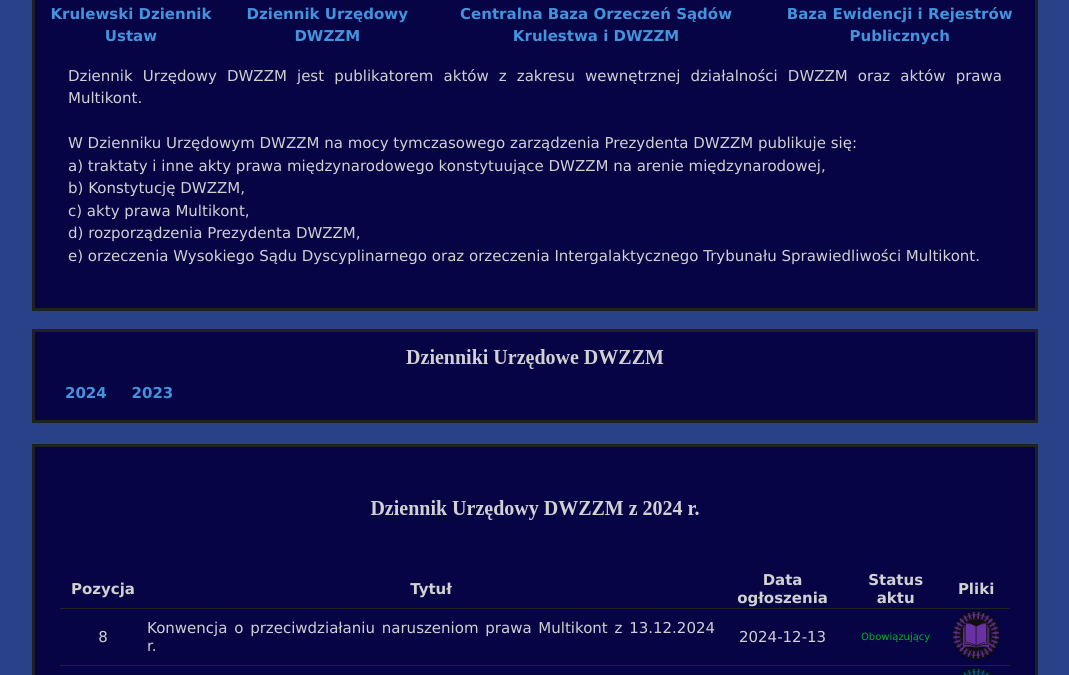
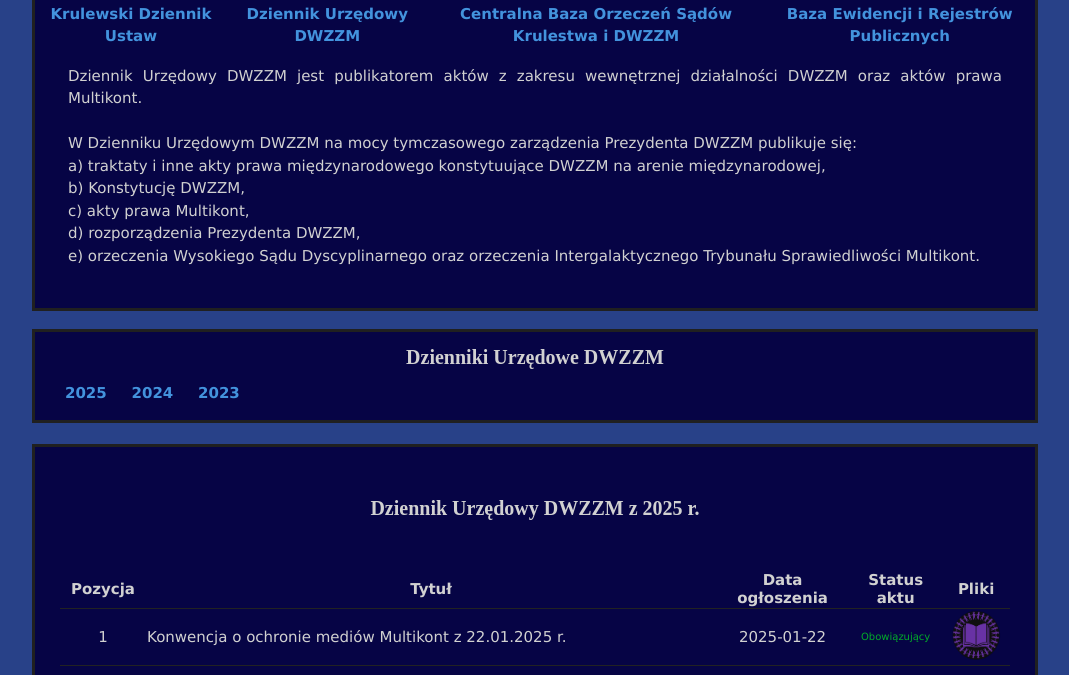
Before and after one commit to krulestwomultikont/DUDWZZM, a plain HTML site: page index.html in a window 1280 px wide. Shown: the part 277-952 px from the top of the page, without its empty margins (105-1174 px from the left). Drawn offline with Linux system fonts and the light colour scheme.

Commit message:
Add files via upload

```diff
--- a/index.html
+++ b/index.html
@@ -50,12 +50,37 @@
 	<center class="fs4"><strong>Dzienniki Urzędowe DWZZM</strong></center>
 	<div id="h_headerPanel">
 		<ul>
+			<li><b><a href="#2025"><span>2025</span></a></b></li>
 			<li><b><a href="#2024"><span>2024</span></a></b></li>
 			<li><b><a href="#2023"><span>2023</span></a></b></li>
 		</ul>
 	</div>
 
 </div>
+<br/>
+
+<div id="2025"></div>
+<div class="fs1" id="body">
+	<center class="fs3"><strong>Dziennik Urzędowy DWZZM z 2025 r.</strong></center>
+		<table cellspacing="1" class="td2 width95p" align="center">
+			<tr class="tdtd1">
+				<th align="center" valign="middle" scope="col" class="width30px">Pozycja</th>
+				<th align="left" valign="middle" scope="col" class="width700px" style="text-align: center">Tytuł</th>
+				<th align="center" valign="middle" scope="col" class="width100px">Data ogłoszenia</th>
+				<th align="center" valign="middle" scope="col" class="width50px" style="text-align: center">Status aktu</th>
+				<th align="center" valign="middle" scope="col" class="width50px" style="text-align: center">Pliki</th>
+			</tr>
+			<tr class="tdtd1">
+				<td align="center">1</td>
+				<td align="justify">Konwencja o ochronie mediów Multikont z 22.01.2025 r.</td>
+				<td align="center" class="width100px">2025-01-22</td>
+				<td align="center" class="fs5"><p class="blink">Obowiązujący</p></td>
+				<td align="center"><a href="2025/DUDWZZM2025poz1.pdf">
+				<img src="./dwzzmkonw.png", width="50px">
+				</a></td>
+			</tr>
+		</table>
+	</div>
 <br/>
 
 <div id="2024"></div>
```
Also changed, not shown: 1 other file.
